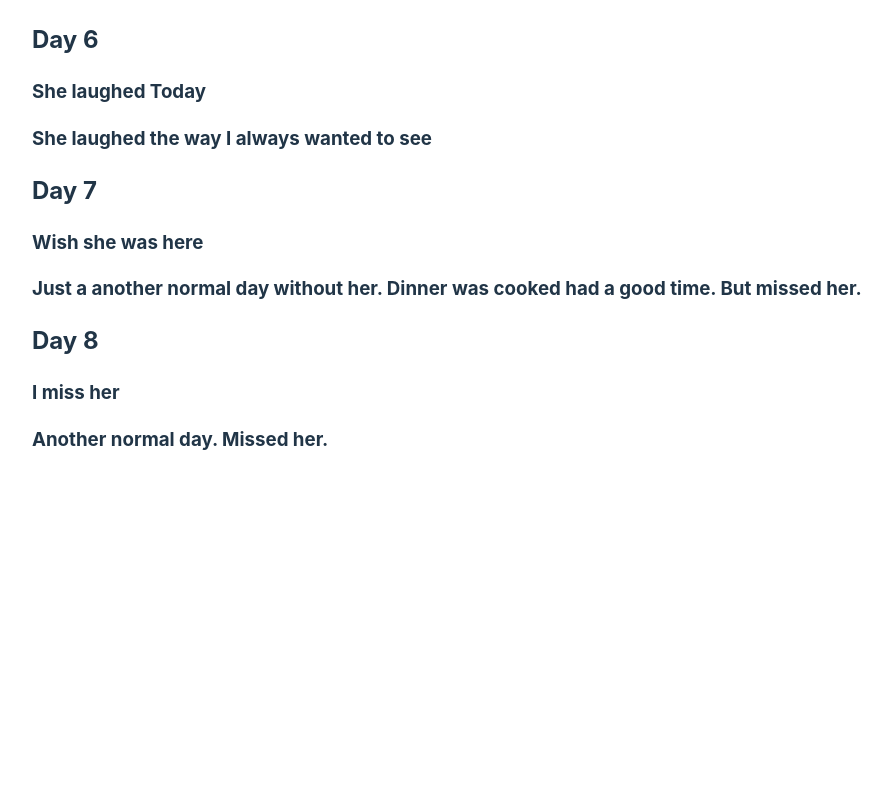
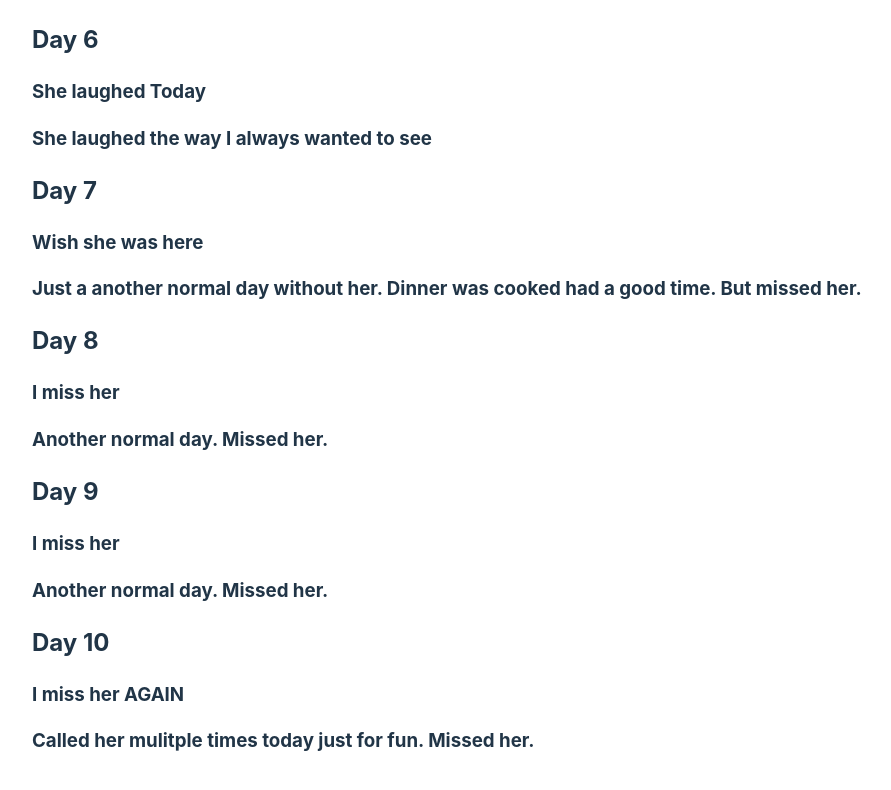
Before and after one commit to im-nihar/todo, a React (Vite) app: page / in a window 1280 px wide. Shown: the part 1101-1891 px from the top of the page, without its empty margins (8-899 px from the left). Before the commit the page ends 1614 px from the top, so only its background shows below. Built offline with nearby package versions, Linux system fonts and the light colour scheme.

Commit message:
Minor changes

```diff
--- a/src/pages/home.jsx
+++ b/src/pages/home.jsx
@@ -52,6 +52,16 @@ export default function Home() {
       msg: "I miss her",
       dayWent: "Another normal day. Missed her.",
     },
+    {
+      day: "Day 9",
+      msg: "I miss her",
+      dayWent: "Another normal day. Missed her.",
+    },
+    {
+      day: "Day 10",
+      msg: "I miss her AGAIN",
+      dayWent: "Called her mulitple times today just for fun. Missed her.",
+    },
   ];
 
   // useEffect(() => {
```
